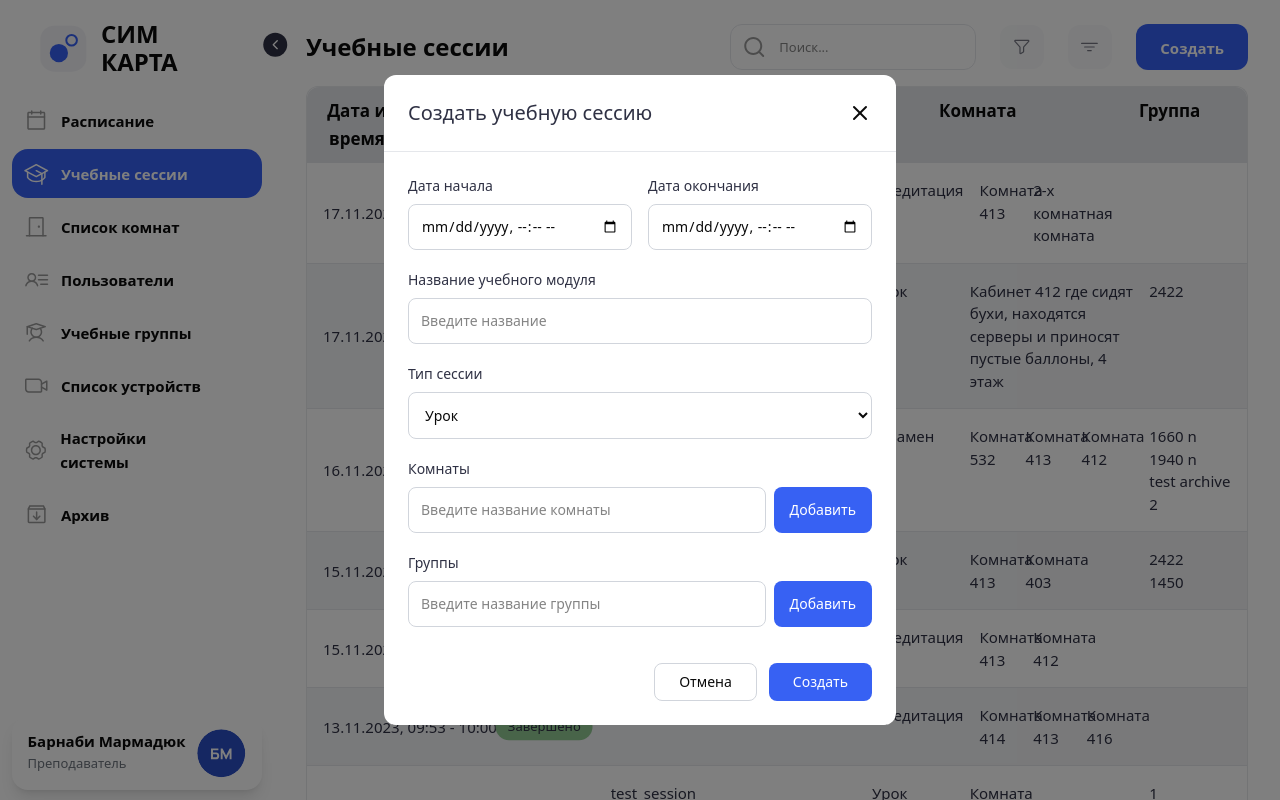
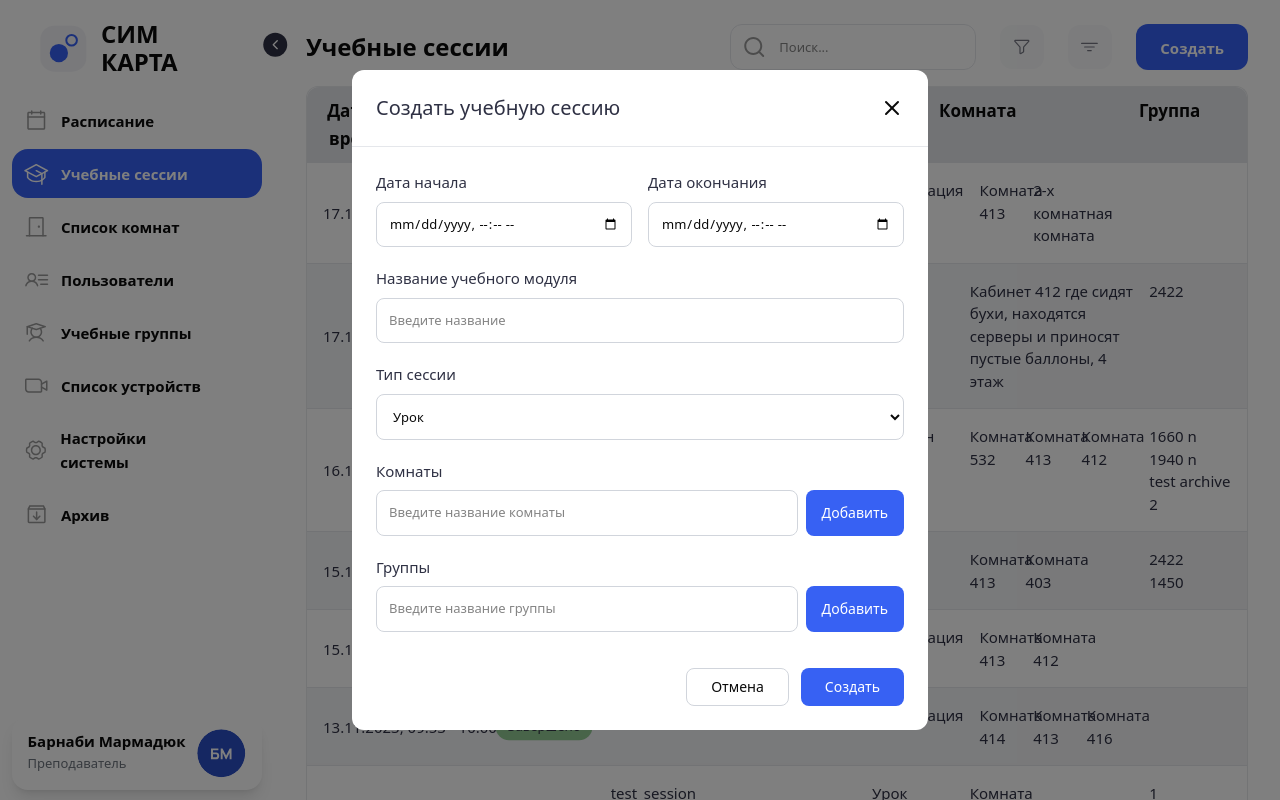
Before and after one commit to NistonT/sim-center, a React (Vite) app: page / in a window 1280 px wide. Both pictures are taken after a click on the button "Создать". Shown: the top 800 px of the page. Built offline with nearby package versions, Linux system fonts and the light colour scheme.

Commit message:
create session

```diff
--- a/src/components/Header/ButtonCreateSession.tsx
+++ b/src/components/Header/ButtonCreateSession.tsx
@@ -6,7 +6,7 @@ export const ButtonCreateSession = () => {
   const { setIsModal } = useModalCreateSession();
 
   return (
-    <div className="bg-[#3761f3] text-white py-2.5 px-6 rounded-xl">
+    <div className="bg-[#3761f3] text-white py-2.5 px-6 rounded-xl hover:scale-105 transition-all">
       <button
         onClick={() => setIsModal(true)}
         type="button"
--- a/src/components/Header/NameHeader.tsx
+++ b/src/components/Header/NameHeader.tsx
@@ -1,5 +1,5 @@
 // Название
 
 export const NameHeader = () => {
-  return <h1 className="font-manropeExtraBold font-extrabold text-2xl leading-7 tracking-normal align-middle">Учебные сессии</h1>;
+  return <h1 className="font-manropeExtraBold font-extrabold text-2xl leading-7 tracking-normal align-middle cursor-default">Учебные сессии</h1>;
 };
--- a/src/components/Header/SearchModule.tsx
+++ b/src/components/Header/SearchModule.tsx
@@ -16,7 +16,7 @@ export const SearchModule = () => {
         placeholder="Поиск..."
         value={searchTerm}
         onChange={(e) => setSearchTerm(e.target.value)}
-        className="font-manropeMedium font-medium text-[13px] leading-5 tracking-normal py-3 pl-12 border border-gray-200 rounded-xl transition-all duration-200"
+        className="font-manropeMedium font-medium text-[13px] leading-5 tracking-normal py-3 pl-12 border border-gray-200 rounded-xl transition-all duration-200 hover:border-gray-400"
       />
     </div>
   );
--- a/src/components/Main/Session/HeaderTable.tsx
+++ b/src/components/Main/Session/HeaderTable.tsx
@@ -11,7 +11,11 @@ export const HeaderTable = () => {
       <button onClick={() => setIsSort(!isSort)} type="button" className="flex items-center gap-2.5 cursor-pointer">
         <span>Дата и время</span>
         <div>
-          <img src={Down} alt="sort" className="transition-transform duration-200" />
+          {isSort ? (
+            <img src={Down} alt="sort" className="transform rotate-180 transition-transform duration-200" />
+          ) : (
+            <img src={Down} alt="sort" className="transition-transform duration-200" />
+          )}
         </div>
       </button>
       <div>Статус</div>
--- a/src/components/Main/Session/index.tsx
+++ b/src/components/Main/Session/index.tsx
@@ -20,8 +20,10 @@ export const Session = ({ paginatedData }: Props) => {
       <div className="h-[730px] overflow-y-scroll">
         <AnimatePresence mode="popLayout">
           {isSort
-            ? paginationDataSort.map((elem, index) => <PaginationData elem={elem} index={index} />)
-            : paginatedData.map((elem, index) => <PaginationData elem={elem} index={index} />)}
+            ? // Сортировка по дате и времени
+              paginationDataSort.map((elem, index) => <PaginationData elem={elem} index={index} />)
+            : // Обычный вывод
+              paginatedData.map((elem, index) => <PaginationData elem={elem} index={index} />)}
         </AnimatePresence>
       </div>
     </div>
--- a/src/components/ModalCreateSession/index.tsx
+++ b/src/components/ModalCreateSession/index.tsx
@@ -23,7 +23,7 @@ export const ModalCreateSession = () => {
             animate={{ scale: 1, opacity: 1 }}
             exit={{ scale: 0.95, opacity: 0 }}
             transition={{ type: "spring", damping: 20, stiffness: 300 }}
-            className="bg-white rounded-xl max-w-lg w-full mx-4 max-h-[90vh] overflow-y-auto"
+            className="bg-white rounded-xl max-w-xl w-full mx-4 max-h-screen overflow-y-auto"
             onClick={(e) => e.stopPropagation()}
           >
             <div className="flex justify-between items-center p-6 border-b border-gray-200">
@@ -36,42 +36,23 @@ export const ModalCreateSession = () => {
             <form className="p-6 space-y-5">
               <div className="grid grid-cols-2 gap-4">
                 <div>
-                  <label className="block font-manropeMedium text-sm text-[#2f3144] mb-2">Дата начала</label>
-                  <input
-                    type="datetime-local"
-                    name="start"
-                    className="w-full p-3 border border-gray-300 rounded-lg text-sm focus:outline-none focus:ring-2 focus:ring-[#3761f3]"
-                    required
-                  />
+                  <label className="block font-manropeMedium text-[15px] text-[#2f3144] mb-2">Дата начала</label>
+                  <input type="datetime-local" className="w-full p-3 border border-gray-300 rounded-lg text-[13px]" required />
                 </div>
                 <div>
-                  <label className="block font-manropeMedium text-sm text-[#2f3144] mb-2">Дата окончания</label>
-                  <input
-                    type="datetime-local"
-                    name="end"
-                    className="w-full p-3 border border-gray-300 rounded-lg text-sm focus:outline-none focus:ring-2 focus:ring-[#3761f3]"
-                    required
-                  />
+                  <label className="block font-manropeMedium text-[15px] text-[#2f3144] mb-2">Дата окончания</label>
+                  <input type="datetime-local" className="w-full p-3 border border-gray-300 rounded-lg text-[13px]" required />
                 </div>
               </div>
 
               <div>
-                <label className="block font-manropeMedium text-sm text-[#2f3144] mb-2">Название учебного модуля</label>
-                <input
-                  type="text"
-                  name="module"
-                  placeholder="Введите название"
-                  className="w-full p-3 border border-gray-300 rounded-lg text-sm focus:outline-none focus:ring-2 focus:ring-[#3761f3]"
-                  required
-                />
+                <label className="block font-manropeMedium text-[15px] text-[#2f3144] mb-2">Название учебного модуля</label>
+                <input type="text" placeholder="Введите название" className="w-full p-3 border border-gray-300 rounded-lg text-[13px]" required />
               </div>
 
               <div>
-                <label className="block font-manropeMedium text-sm text-[#2f3144] mb-2">Тип сессии</label>
-                <select
-                  name="type"
-                  className="w-full p-3 border border-gray-300 rounded-lg text-sm focus:outline-none focus:ring-2 focus:ring-[#3761f3]"
-                >
+                <label className="block font-manropeMedium text-[15px] text-[#2f3144] mb-2">Тип сессии</label>
+                <select className="w-full p-3 border border-gray-300 rounded-lg text-[13px]">
                   {TYPES.map((t) => (
                     <option key={t.id} value={t.id}>
                       {t.name}
@@ -81,14 +62,10 @@ export const ModalCreateSession = () => {
               </div>
 
               <div>
-                <label className="block font-manropeMedium text-sm text-[#2f3144] mb-2">Комнаты</label>
+                <label className="block font-manropeMedium text-[15px] text-[#2f3144] mb-2">Комнаты</label>
 
                 <div className="mt-2 flex gap-2">
-                  <input
-                    type="text"
-                    placeholder="Введите название комнаты"
-                    className="flex-1 p-3 border border-gray-300 rounded-lg text-sm focus:outline-none focus:ring-2 focus:ring-[#3761f3]"
-                  />
+                  <input type="text" placeholder="Введите название комнаты" className="flex-1 p-3 border border-gray-300 rounded-lg text-[13px]" />
                   <button type="button" className="px-4 py-2 bg-[#3761f3] text-white rounded-lg text-sm hover:bg-[#2a50d0]">
                     Добавить
                   </button>
@@ -96,14 +73,10 @@ export const ModalCreateSession = () => {
               </div>
 
               <div>
-                <label className="block font-manropeMedium text-sm text-[#2f3144] mb-2">Группы</label>
+                <label className="block font-manropeMedium text-[15px] text-[#2f3144] mb-2">Группы</label>
 
                 <div className="mt-2 flex gap-2">
-                  <input
-                    type="text"
-                    placeholder="Введите название группы"
-                    className="flex-1 p-3 border border-gray-300 rounded-lg text-sm focus:outline-none focus:ring-2 focus:ring-[#3761f3]"
-                  />
+                  <input type="text" placeholder="Введите название группы" className="flex-1 p-3 border border-gray-300 rounded-lg text-[13px]" />
                   <button type="button" className="px-4 py-2 bg-[#3761f3] text-white rounded-lg text-sm hover:bg-[#2a50d0]">
                     Добавить
                   </button>
```
Also changed, not shown: src/constants/navigation.constants.ts (renamed from src/constants/navigation.constants.tsx).
